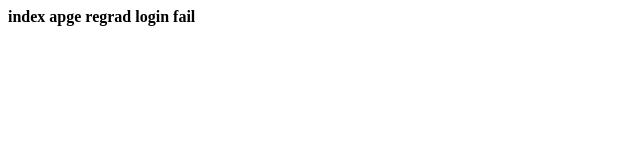
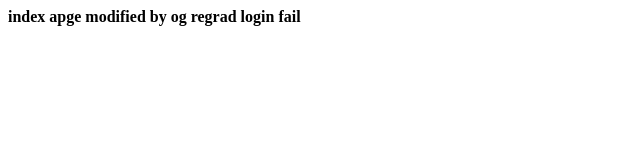
Before and after one commit to shaikvaliyababji/demoProject_2339117, a plain HTML site: page index.html in a window 1280 px wide. Shown: the whole page, without its empty margins (0-640 px from the left). Drawn offline with Linux system fonts and the light colour scheme.

Commit message:
modified bt og

```diff
--- a/index.html
+++ b/index.html
@@ -1,3 +1,3 @@
-<b>index apge</b>
+<b>index apge modified by og</b>
 <b>regrad</b>
 <b>login fail</b>
```
